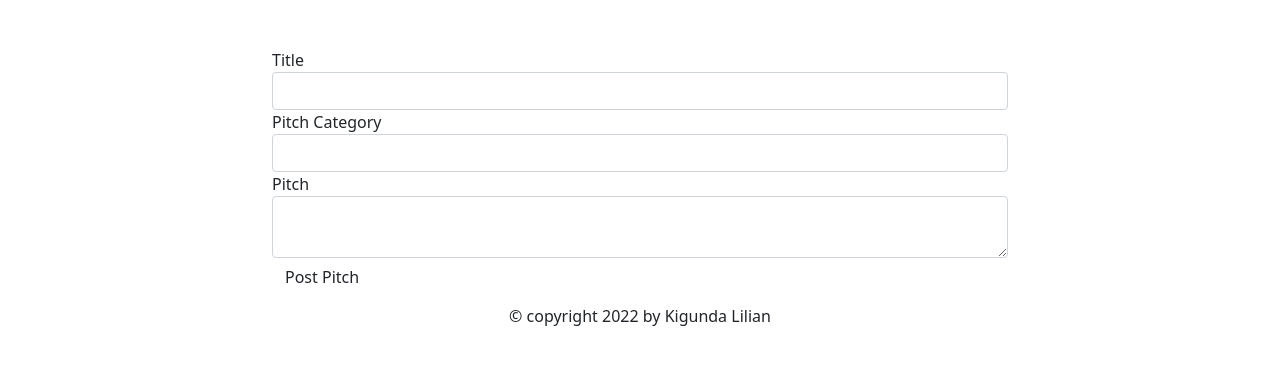
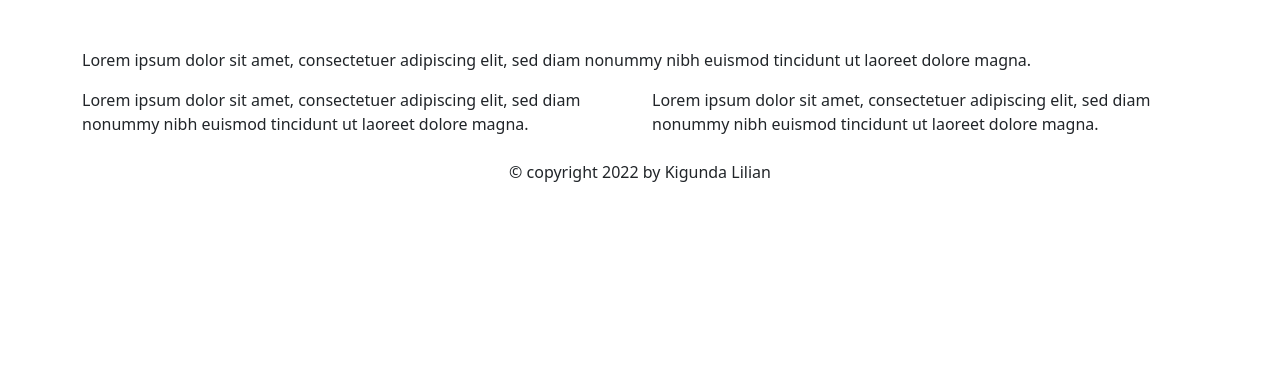
Before and after one commit to Kigunda-lilian/IP_pitches-App, a Flask app: page /pitches in a window 1280 px wide. Shown: the part 56-421 px from the top of the page. Run offline with Flask 2, Linux system fonts and the light colour scheme; the visitor is signed in with stand-in values (Sample User, id 1); data comes from the database, SQL or seed files in the repository; parts of the project's set-up code (start-up, migrations or seed data) failed here and were passed over; some libraries are stand-ins or nearby versions.

Commit message:
add pitches to pitch.html

```diff
--- a/app/templates/pitch.html
+++ b/app/templates/pitch.html
@@ -8,13 +8,16 @@
 
     <div class="container mt-5">
         <div class="row">
-            <div class="col-md-2"> </div>
-            <div class="col-md-8">
+            <div class="col-md-6"> </div>
+            <p>Lorem ipsum dolor sit amet, consectetuer adipiscing elit, sed diam nonummy nibh euismod tincidunt ut laoreet dolore magna.</p>
+            <div class="col-md-6">
 
-             {{wtf.quick_form(pitchform)}}
+                <p>Lorem ipsum dolor sit amet, consectetuer adipiscing elit, sed diam nonummy nibh euismod tincidunt ut laoreet dolore magna.</p>
 
             </div>
-            <div class="col-md-2"></div>
+            <div class="col-md-6">
+                <p>Lorem ipsum dolor sit amet, consectetuer adipiscing elit, sed diam nonummy nibh euismod tincidunt ut laoreet dolore magna.</p>
+            </div>
         </div>
     </div>
 
```
